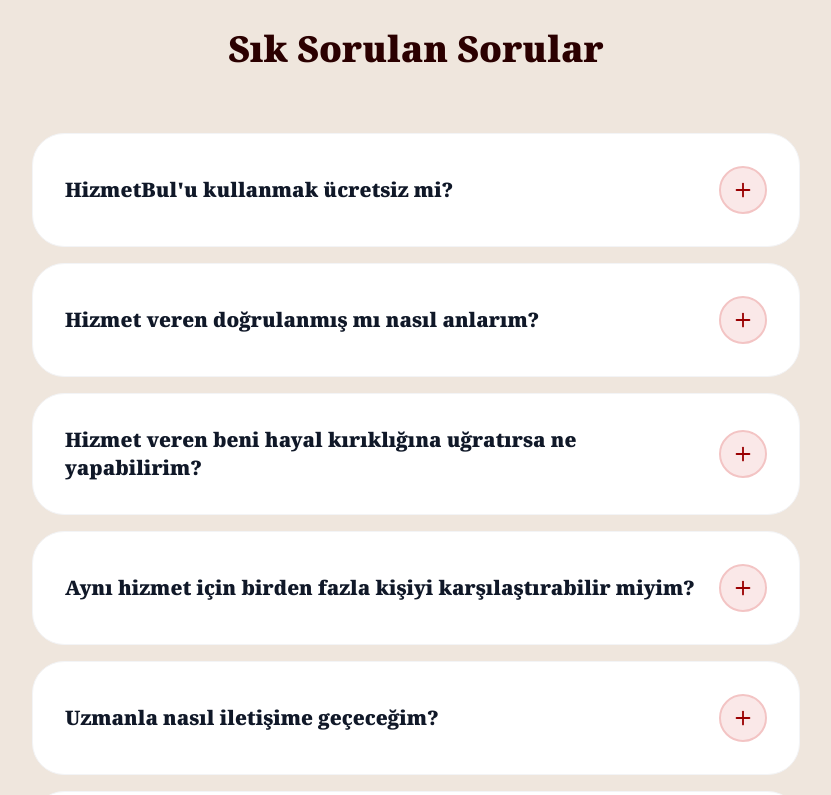
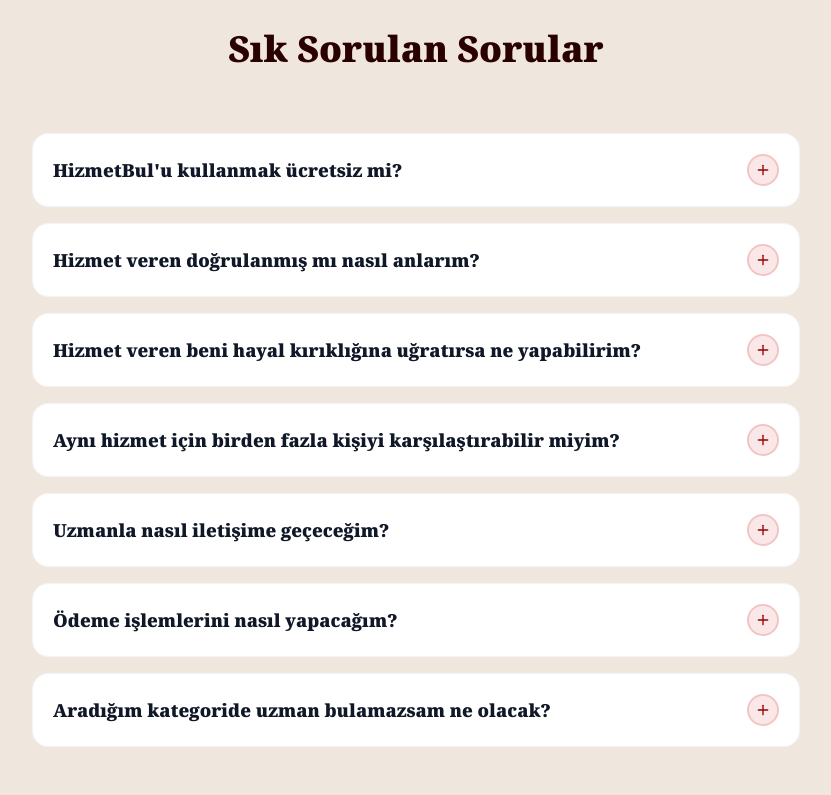
Before and after one commit to enesdemiryurek/HizmetBulApp, a Next.js app in the folder frontend/: page /hizmet-alan in a window 1280 px wide. Shown: the part 4240-5035 px from the top of the page, without its empty margins (264-1095 px from the left). Built offline with nearby package versions, Linux system fonts and the light colour scheme; no server answers.

Commit message:
style: reduce size and padding of FaqAccordion to make it more elegant

```diff
--- a/frontend/components/FaqAccordion.tsx
+++ b/frontend/components/FaqAccordion.tsx
@@ -24,28 +24,28 @@ export default function FaqAccordion({ faqs }: { faqs: FAQ[] }) {
         return (
           <div
             key={index}
-            className={`border rounded-[2rem] overflow-hidden transition-all duration-300 ${
+            className={`border rounded-2xl overflow-hidden transition-all duration-300 ${
               isOpen
-                ? 'bg-white dark:bg-[#111] border-rose-500/30 dark:border-rose-500/30 shadow-[0_8px_30px_rgb(0,0,0,0.08)] dark:shadow-[0_8px_30px_rgb(225,29,72,0.1)]'
-                : 'bg-white dark:bg-[#0a0a0a] border-gray-100 dark:border-white/5 hover:border-rose-400/50 dark:hover:border-rose-500/30 hover:shadow-lg dark:hover:bg-[#111]'
+                ? 'bg-white dark:bg-[#111] border-rose-500/30 dark:border-rose-500/30 shadow-lg dark:shadow-[0_4px_20px_rgb(225,29,72,0.1)]'
+                : 'bg-white dark:bg-[#0a0a0a] border-gray-100 dark:border-white/5 hover:border-rose-400/50 dark:hover:border-rose-500/30 hover:shadow-md dark:hover:bg-[#111]'
             }`}
           >
             <button
               onClick={() => toggleOpen(index)}
-              className="w-full flex items-center justify-between p-6 sm:p-8 text-left focus:outline-none group"
+              className="w-full flex items-center justify-between p-4 sm:p-5 text-left focus:outline-none group"
               aria-expanded={isOpen}
             >
-              <h3 className={`text-lg sm:text-xl font-black transition-colors duration-300 pr-6 ${isOpen ? 'text-rose-600 dark:text-rose-400' : 'text-gray-900 dark:text-white group-hover:text-rose-600 dark:group-hover:text-rose-400'}`}>
+              <h3 className={`text-base sm:text-lg font-black transition-colors duration-300 pr-4 ${isOpen ? 'text-rose-600 dark:text-rose-400' : 'text-gray-900 dark:text-white group-hover:text-rose-600 dark:group-hover:text-rose-400'}`}>
                 {faq.q}
               </h3>
               <div
-                className={`flex-shrink-0 w-12 h-12 rounded-full flex items-center justify-center transition-all duration-300 border-2 ${
+                className={`flex-shrink-0 w-8 h-8 rounded-full flex items-center justify-center transition-all duration-300 border-2 ${
                   isOpen
-                    ? 'bg-rose-600 border-rose-600 text-white rotate-180 shadow-lg shadow-rose-600/30'
+                    ? 'bg-rose-600 border-rose-600 text-white rotate-180 shadow-md shadow-rose-600/30'
                     : 'bg-rose-50 dark:bg-rose-900/20 border-rose-100 dark:border-rose-900/30 text-rose-600 dark:text-rose-400 group-hover:bg-rose-600 group-hover:border-rose-600 group-hover:text-white group-hover:scale-110'
                 }`}
               >
-                {isOpen ? <Minus size={22} /> : <Plus size={22} />}
+                {isOpen ? <Minus size={16} /> : <Plus size={16} />}
               </div>
             </button>
 
@@ -57,9 +57,9 @@ export default function FaqAccordion({ faqs }: { faqs: FAQ[] }) {
                   exit={{ height: 0, opacity: 0 }}
                   transition={{ duration: 0.3, ease: 'easeInOut' }}
                 >
-                  <div className="px-6 sm:px-8 pb-8 pt-2">
-                    <div className="w-12 h-1 bg-gradient-to-r from-rose-600 to-rose-400 rounded-full mb-6" />
-                    <p className="text-gray-600 dark:text-white/70 leading-relaxed text-[16px] sm:text-[17px] font-medium">
+                  <div className="px-4 sm:px-5 pb-5 pt-1">
+                    <div className="w-8 h-1 bg-gradient-to-r from-rose-600 to-rose-400 rounded-full mb-4" />
+                    <p className="text-gray-600 dark:text-white/70 leading-relaxed text-sm sm:text-base font-medium">
                       {faq.a}
                     </p>
                   </div>
```
